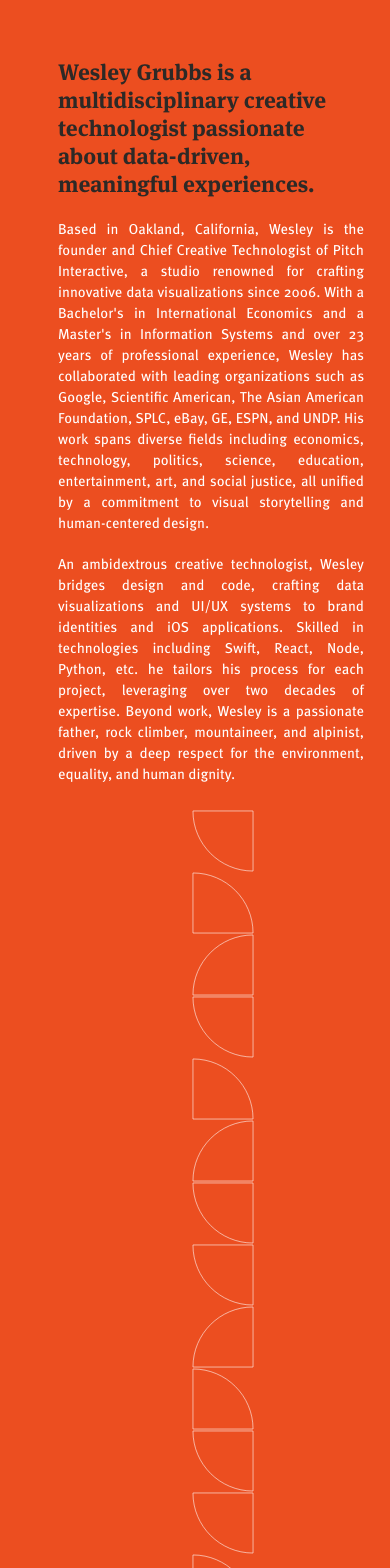
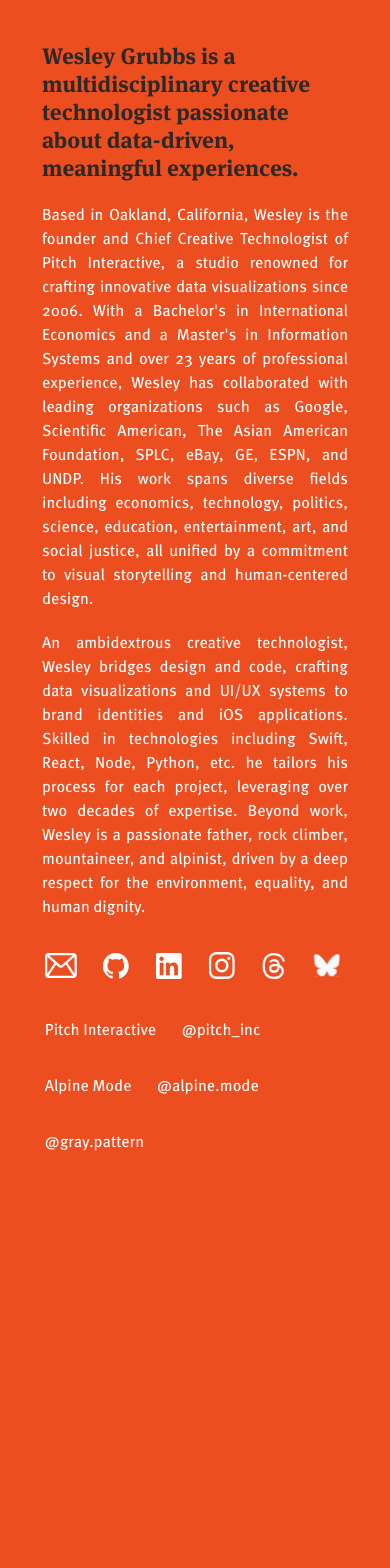
Before and after one commit to wesgrubbs/wesgrubbs.github.io, a React (Create React App) app: page / in a window 390 px wide. Shown: the top 1568 px of the page. After the commit the page ends 1193 px from the top, so only its background shows below. Built offline with nearby package versions, Linux system fonts and the light colour scheme.

Commit message:
Updates for mobile optimization
Alignment issues on mobile addressed here.

```diff
--- a/src/Components/Body/styles.scss
+++ b/src/Components/Body/styles.scss
@@ -52,7 +52,6 @@
 
 @media (max-width: 600px) {
     .Body {
-        padding: 1em;
         height: auto;
 
         .text-section {
@@ -61,8 +60,7 @@
         }
 
         .Grid {
-            display: flex;
-            padding: 0 6em;
+            display: none;
         }
     }
 
--- a/src/Components/Footer/styles.scss
+++ b/src/Components/Footer/styles.scss
@@ -39,44 +39,21 @@
     }
 }
 
-.Address {
-    padding: 0, 1.5em;
-    text-align: left;
-}
-
-@media screen and (max-width: 640px) {
-    .Title {
-        padding: 1em 1.5em;
-    }
-}
-
-@media screen and (max-width: 414px) {
+@media screen and (max-width: 600px) {
     .Footer {
-        padding: 1em;
         height: auto;
+        padding: 0 1em;
 
         .text-section {
-            padding: 1em;
             text-align: left;
         }
 
-        .image-grid {
-
-            padding-top: 4em;
-            padding-bottom: 4em;
-
-            img {
-                width: 80px;
-                height: 80px;
-            }
-        }
-
         .social-media-list {
-            padding: 1em;
+            padding: 0.5em 0;
         }
 
         .footer-links {
-            padding: 1em;
+            padding: 0.5em 0;
         }
     }
 
--- a/src/global.scss
+++ b/src/global.scss
@@ -97,6 +97,6 @@ a,
     }
 
     p {
-        font-size: 0.9em;
+        font-size: 1em;
     }
 }
```
